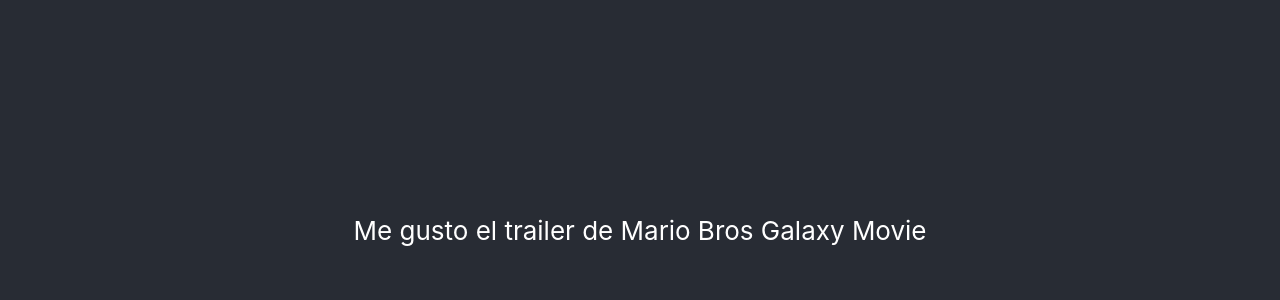
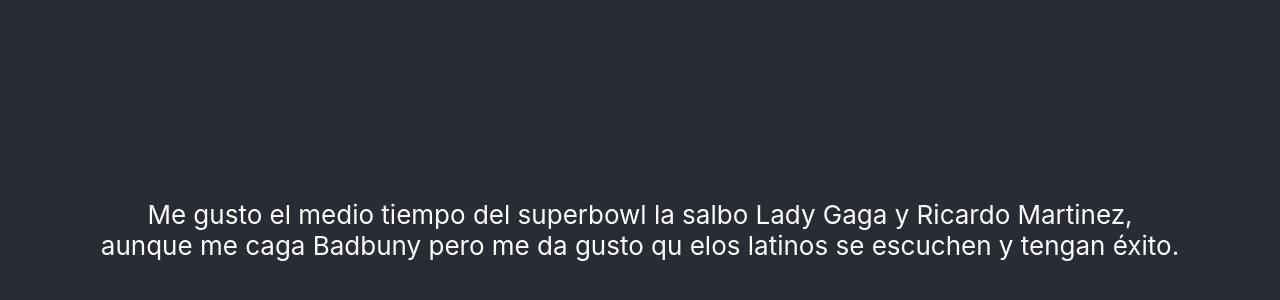
Before and after one commit to manicos/fronting, a React (Create React App) app in the folder src/: page / in a window 1280 px wide. Shown: the part 170-470 px from the top of the page. Built offline with nearby package versions, Linux system fonts and the light colour scheme.

Commit message:
ACtualización 2

```diff
--- a/src/src/App.js
+++ b/src/src/App.js
@@ -5,7 +5,7 @@
     <div className="App">
       <header className="App-header">
         <p>
-          Me gusto el trailer de Mario Bros Galaxy Movie
+          Me gusto el medio tiempo del superbowl la salbo Lady Gaga y Ricardo Martinez,<br></br> aunque me caga Badbuny pero me da gusto qu elos latinos se escuchen y tengan éxito.
         </p>
       </header>
     </div>
```
